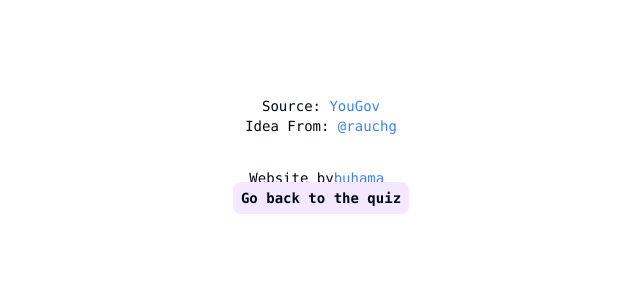
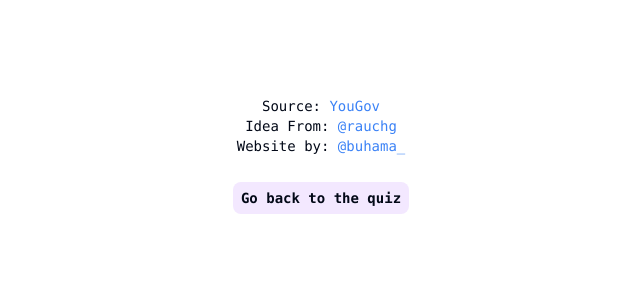
Before and after one commit to buhama/small-population-quiz.vercel-.app, a Next.js app: page /credits in a window 1280 px wide. Shown: the top 300 px of the page, without its empty margins (319-959 px from the left). Built offline with nearby package versions, Linux system fonts and the light colour scheme.

Commit message:
fix formating on credits

```diff
--- a/app/credits/page.tsx
+++ b/app/credits/page.tsx
@@ -15,7 +15,7 @@ const CreditsPage = () => {
 						YouGov
 					</Link>
 				</p>
-				<p className='mb-8 text-sm'>
+				<p className='text-sm'>
 					Idea From:{' '}
 					<Link
 						href='https://twitter.com/rauchg/status/1736810488674365856'
@@ -25,14 +25,14 @@ const CreditsPage = () => {
 						@rauchg
 					</Link>
 				</p>
-				<p>
-					Website by
+				<p className='mb-8 text-sm'>
+					Website by:{' '}
 					<Link
 						href='https://twitter.com/buhama_'
 						target='_blank'
 						className='text-blue-500 hover:underline cursor-pointer'
 					>
-						buhama_
+						@buhama_
 					</Link>
 				</p>
 				<Link
```
